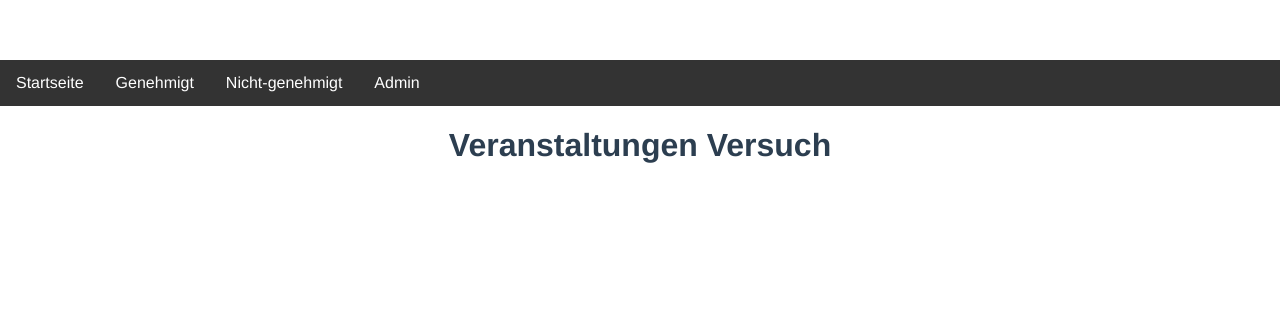
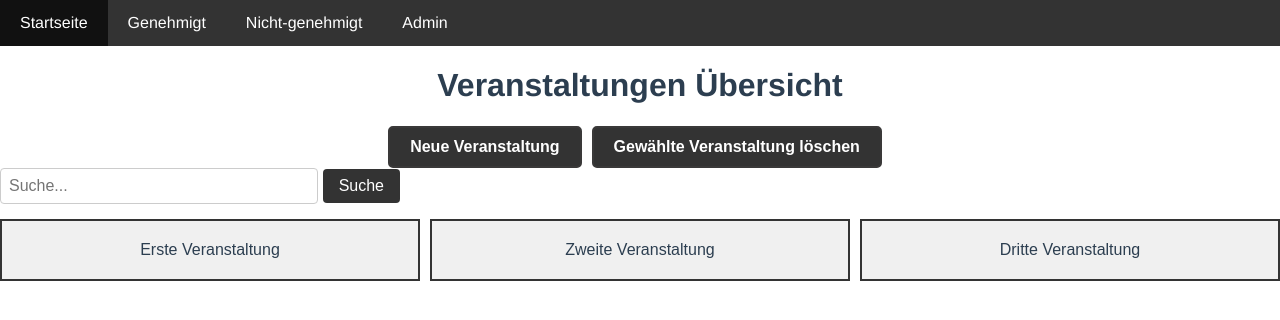
Before and after one commit to jannismyr/Web_Reiner_1, a Vue app in the folder front-end/: page /veranstaltungen in a window 1280 px wide. Shown: the top 320 px of the page. Built offline with nearby package versions, Linux system fonts and the light colour scheme.

Commit message:
Zweiter Push
NavBar Änderung
Veranstaltung Erstellen
Links zwischen Seiten

```diff
--- a/front-end/src/App.vue
+++ b/front-end/src/App.vue
@@ -1,13 +1,11 @@
 <template>
-  <NavBar />
-
-  <div>
+  <NavBar/>
 <router-view></router-view>
-</div>
 </template>
 
 <script>
 import NavBar from './components/NavBar.vue'
+
 
 export default {
   name: 'App',
@@ -24,6 +22,5 @@ export default {
   -moz-osx-font-smoothing: grayscale;
   text-align: center;
   color: #2c3e50;
-  margin-top: 60px;
 }
 </style>
--- a/front-end/src/components/NavBar.vue
+++ b/front-end/src/components/NavBar.vue
@@ -1,14 +1,15 @@
 <template>
-<div>
   <nav>
     <ul>
-        <li><a href="#">Startseite</a></li>
+        <router-link to="/veranstaltungen">
+            <li><a href="#">Startseite</a></li>
+        </router-link>
+
         <li><a href="#">Genehmigt</a></li>
         <li><a href="#">Nicht-genehmigt</a></li>
         <li><a href="#">Admin</a></li>
     </ul>
 </nav>
-</div>
 </template>
 
 
--- /dev/null
+++ b/front-end/src/components/VeranstaltungDetail.vue
@@ -0,0 +1,17 @@
+<template>
+ <div class="container">
+    <div class="box">Erste Veranstaltung</div>
+    <div class="box">Zweite Veranstaltung</div>
+    <div class="box">Dritte Veranstaltung</div>
+  </div>
+    </template>
+
+
+    <script>
+    export default {
+        name: "VeranstaltungDetail",
+        data() {
+            return{}
+        }
+    }
+    </script>
--- a/front-end/src/main.css
+++ b/front-end/src/main.css
@@ -1,7 +1,9 @@
+  /* Alles für die NavBar */
 body {
     font-family: Arial, sans-serif;
     margin: 0;
     padding: 0;
+    border: 0;
 }
 
 nav {
@@ -13,6 +15,7 @@ ul {
     margin: 0;
     padding: 0;
     overflow: hidden;
+    border: none;
 }
 
 li {
@@ -23,10 +26,134 @@ li a {
     display: block;
     color: white;
     text-align: center;
-    padding: 14px 16px;
+    padding: 14px 20px;
     text-decoration: none;
 }
 
 li a:hover {
     background-color: #111;
 }
+
+.container {
+    display: grid;
+    grid-template-columns: repeat(auto-fit, minmax(200px, 1fr));
+    gap: 10px;
+  }
+
+  .box {
+    background-color: #f0f0f0;
+    border: 2px solid #333;
+    padding: 20px;
+    text-align: center;
+    font-family: Arial, sans-serif;
+  }
+
+  /* Button Veranstaltungen*/
+.custom-button {
+    display: inline-flex;
+    margin-right: 10px;;
+    padding: 10px 20px;
+    font-size: 16px;
+    font-weight: bold;
+    text-align: center;
+    text-decoration: none;
+    background-color: #333;
+    color: #ffffff;
+    border: 2px solid #3a3939;
+    border-radius: 5px;
+    cursor: pointer;
+    font-family: sans-serif;
+  }
+
+  .custom-button:hover {
+    background-color: #333;
+    border-color: #3a3939;
+    color: #ffffff;
+  }
+
+    /* Suchfeld */
+  .search-form {
+    display: flex;
+    align-items: center;
+    max-width: 400px;
+    align-items: baseline;
+  }
+
+  .search-input {
+    padding: 8px;
+    font-size: 16px;
+    border: 1px solid #ccc;
+    border-radius: 4px;
+    margin-right: 5px;
+  }
+
+  .search-button {
+    display: flex;
+    padding: 8px 16px;
+    font-size: 16px;
+    background-color: #333;
+    color: white;
+    border: none;
+    text-align: center;
+    border-radius: 4px;
+    cursor: pointer;
+  }
+
+  /* Hover-Effekt für den Suchbutton */
+  .search-button:hover {
+    background-color: #747676;
+  }
+
+  /* Eingabe Formular zum Erstellen einer Veranstaltung */
+  /* Allgemeine Formatierung */
+#eventForm {
+  max-width: 400px;
+  margin: 0 auto;
+  padding: 20px;
+  border: 1px solid #ccc;
+  border-radius: 5px;
+}
+
+/* Stil für Labels */
+label {
+  display: block;
+  margin-bottom: 5px;
+  font-weight: bold;
+}
+
+/* Stil für Texteingabefelder und Textarea */
+input[type="text"],
+input[type="date"],
+textarea {
+  width: 100%;
+  padding: 8px;
+  margin-bottom: 15px;
+  border: 1px solid #ccc;
+  border-radius: 4px;
+  box-sizing: border-box;
+  resize: none;
+}
+
+/* Stil für den Submit-Button */
+input[type="submit"] {
+  background-color: #333;
+  color: white;
+  padding: 10px 20px;
+  border: none;
+  border-radius: 4px;
+  cursor: pointer;
+}
+
+/* Änderung des Mauszeigers bei Überfahren des Submit-Buttons */
+input[type="submit"]:hover {
+  background-color: #747676;
+}
+
+input[type="number"] {
+  width: 100%;
+  padding: 8px;
+  margin-bottom: 15px;
+  border: 1px solid #ccc;
+  border-radius: 4px;
+  box-sizing: border-box;
+}
--- /dev/null
+++ b/front-end/src/seiten/NeueVeranstaltung.vue
@@ -0,0 +1,67 @@
+<template>
+    <h1>Anlegen einer neuen Veranstaltung</h1>
+
+    <div>
+        <form @submit.prevent="validateForm" id="eventForm">
+    <label for="eventName">Veranstaltungsname:</label>
+    <input type="text" id="eventName" name="eventName" v-model="this.Veranstaltung.Name"  ><br><br>
+
+    <label for="eventDate">Datum:</label>
+    <input type="date" id="eventDate" name="eventDate" v-model="this.Veranstaltung.Datum"><br><br>
+
+    <label for="eventLocation">Ort:</label>
+    <input type="text" id="eventLocation" name="eventLocation" v-model="this.Veranstaltung.Ort"><br><br>
+
+    <label for="eventPrice">Preis:</label>
+    <input type="number" id="eventPrice" name="eventPrice" v-model="this.Veranstaltung.Preis"><br><br>
+
+    <label for="eventDescription">Beschreibung:</label><br>
+    <textarea id="eventDescription" name="eventDescription" rows="4" cols="50" v-model="this.Veranstaltung.Beschreibung"></textarea><br><br>
+
+    <input type="submit"  value="Veranstaltung erstellen">
+     </form>
+    </div>
+    </template>
+
+
+    <script>
+export default {
+  name: 'NeueVeranstaltung',
+  data () {
+    return {
+        Veranstaltung: {
+            Name: '',
+            Datum: '',
+            Ort: '',
+            Preis: '',
+            Beschreibung: '',
+        }
+    }
+  },
+  components: {
+  },
+
+  methods: {
+    validateForm() {
+      const eventName = this.Veranstaltung.Name;
+      const eventLocation = this.Veranstaltung.Ort;
+
+      // Switch für verschiedene Eingabefelder
+      switch (true) {
+        case !eventName.match(/^(?!\s*$)[A-Za-z0-9\s]+$/):
+          alert('Ungültiger Veranstaltungsname!');
+          break;
+
+        case !eventLocation.match(/^(?!\s*$)[A-Za-z0-9\s]+$/):
+          alert('Ungültiger Ort!');
+          break;
+
+        default:
+          console.log('Formular ist gültig!');
+          break;
+      }
+    },
+  },
+};
+
+    </script>
--- a/front-end/src/seiten/VeranstaltungsSeite.vue
+++ b/front-end/src/seiten/VeranstaltungsSeite.vue
@@ -1,10 +1,37 @@
 <template>
-<h1>Veranstaltungen Versuch</h1>
+<h1>Veranstaltungen Übersicht</h1>
+
+<div>
+  <router-link to="/neueVeranstaltung">
+    <button class="custom-button">Neue Veranstaltung</button>
+  </router-link>
+
+  <button class="custom-button">Gewählte Veranstaltung löschen</button>
+    <div>
+      <form class="search-form">
+    <input type="text" class="search-input" placeholder="Suche...">
+    <button type="submit" class="search-button">Suche</button>
+  </form>
+  </div>
+</div>
+
+<div>
+  <VeranstaltungDetail/>
+</div>
 </template>
 
 <script>
 
+import VeranstaltungDetail from '../components/VeranstaltungDetail.vue'
+
+
 export default {
   name: 'VeranstaltungsSeite',
+  components: {
+    VeranstaltungDetail,
+  }
 }
+
+
+
 </script>
```
Also changed, not shown: front-end/src/main.js (+7 -1 lines).
